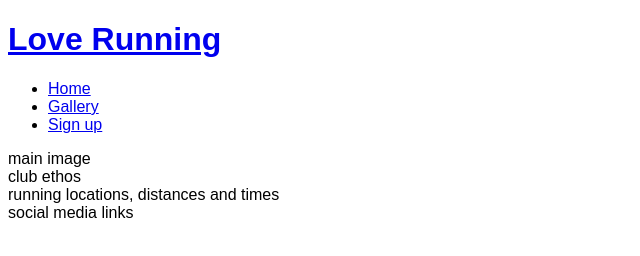
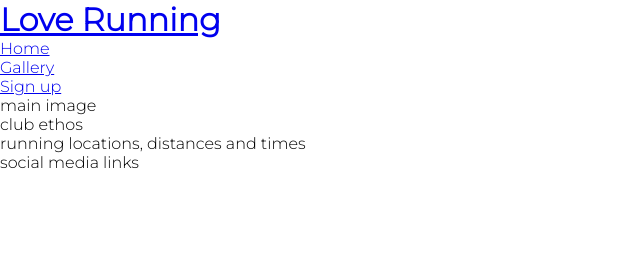
Before and after one commit to Dannyhsl22/love-running, a plain HTML site: page index.html in a window 1280 px wide. Shown: the whole page, without its empty margins (0-640 px from the left). Drawn offline with Linux system fonts and the light colour scheme.

Commit message:
add basic header structuregoogle fonts and remove default margins, padding and border

```diff
--- a/assets/css/style.css
+++ b/assets/css/style.css
@@ -1,4 +1,12 @@
+@import url('https://fonts.googleapis.com/css2?family=Montserrat:wght@300&family=Roboto+Slab&display=swap');
+
+* {
+    margin: 0;
+    padding: 0;
+    border: none;
+}
 body {
-    font-family: Arial, Helvetica, sans-serif;
+    font-family: Montserrat, sans-serif;
+    font-weight: 300;
 }
 }
```
